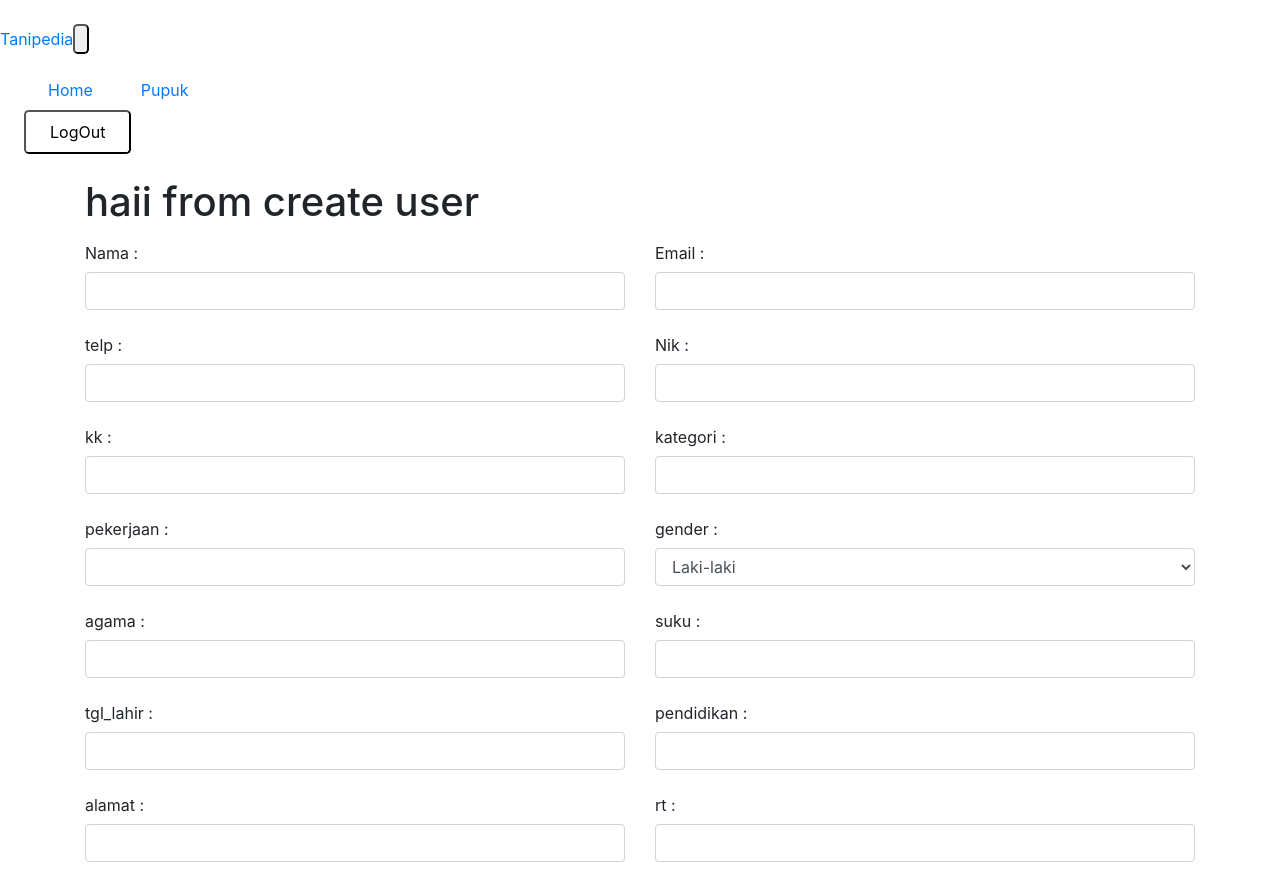
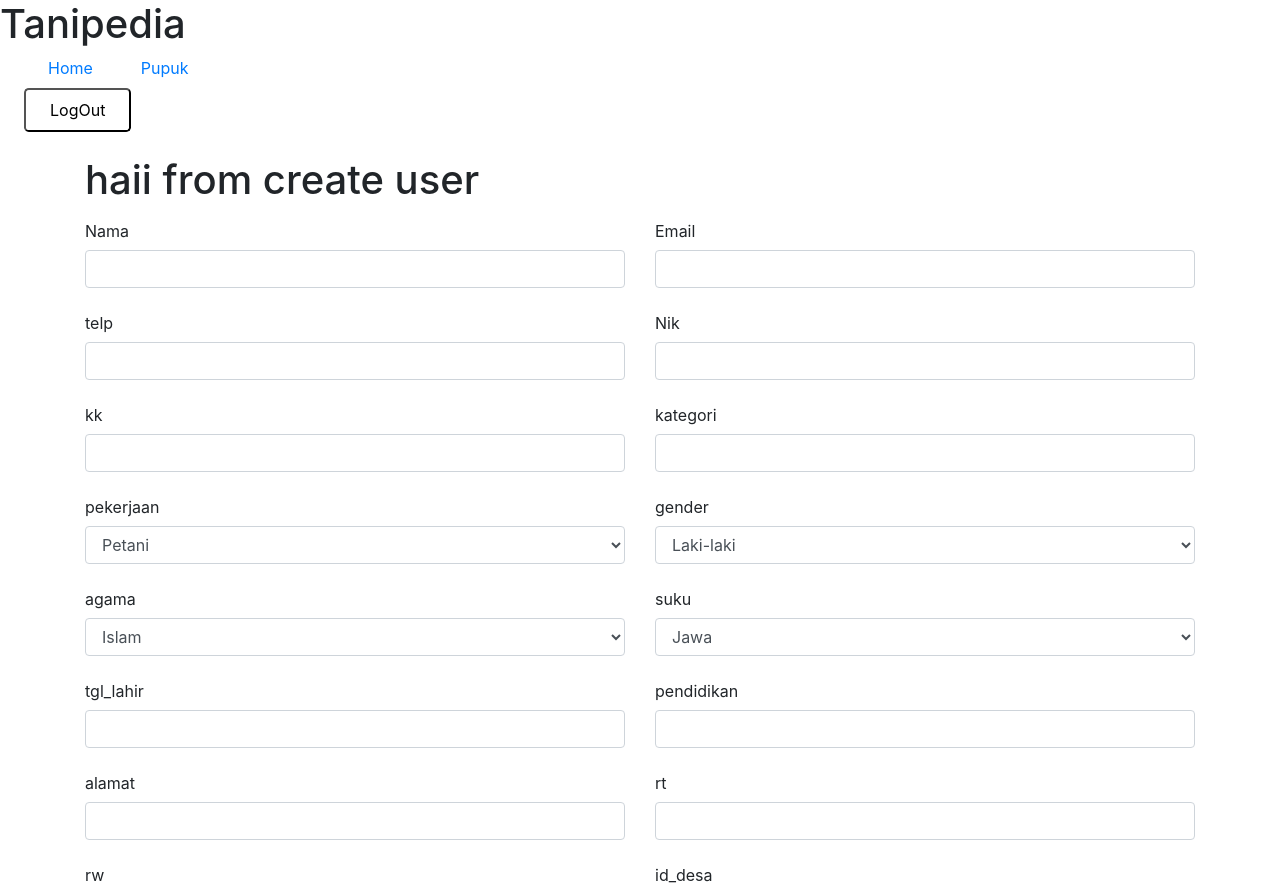
Before and after one commit to maulanairfanf/Learn-React, a React (Create React App) app: page /CreateUser in a window 1280 px wide. Shown: the top 889 px of the page. Built offline with nearby package versions, Linux system fonts and the light colour scheme; sample sign-in values are in the browser's storage.

Commit message:
succes input option user

```diff
--- a/src/component/Detail/DetailUser.js
+++ b/src/component/Detail/DetailUser.js
@@ -30,11 +30,6 @@ const DetailUser = (props) => {
             <td width="10">:</td>
             <td>{props.getUsersDetail.telp}</td>
           </tr>
-          {/* <tr>
-            <td width="200">id</td>
-            <td width="10">:</td>
-            <td>{props.getUsersDetail.id}</td>
-          </tr> */}
           <tr>
             <td width="200">nik</td>
             <td width="10">:</td>
@@ -53,26 +48,72 @@ const DetailUser = (props) => {
           <tr>
             <td width="200">pekerjaan</td>
             <td width="10">:</td>
-            <td>{props.getUsersDetail.pekerjaan}</td>
+            <td>
+              {props.getUsersDetail.pekerjaan === 1000601
+                ? "Petani"
+                : props.getUsersDetail.pekerjaan === 1000602
+                ? "Buruh"
+                : props.getUsersDetail.pekerjaan === 1000603
+                ? "ASN"
+                : props.getUsersDetail.pekerjaan === 1000604
+                ? "Pedagang"
+                : props.getUsersDetail.pekerjaan === 1000605
+                ? "Penyuluh"
+                : props.getUsersDetail.pekerjaan === 1000606
+                ? "Dosen"
+                : props.getUsersDetail.pekerjaan === 1000607
+                ? "Pegawai Swasta"
+                : props.getUsersDetail.pekerjaan === 1000608
+                ? "Honorer"
+                : ""}
+            </td>
           </tr>
           <tr>
             <td width="200">gender</td>
             <td width="10">:</td>
             <td>
-              {props.getUsersDetail.gender === 1
+              {props.getUsersDetail.gender === 1000101
                 ? "laki-laki"
-                : "perempuan"}
+                : props.getUsersDetail.gender === 1000102
+                ? "perempuan"
+                : ""}
             </td>
           </tr>
           <tr>
             <td width="200">agama</td>
             <td width="10">:</td>
-            <td>{props.getUsersDetail.agama}</td>
+            <td>
+              {props.getUsersDetail.agama === 1000201
+                ? "Islam"
+                : props.getUsersDetail.agama === 1000202
+                ? "Kristen"
+                : props.getUsersDetail.agama === 1000203
+                ? "Katolik"
+                : props.getUsersDetail.agama === 1000204
+                ? "Hindu"
+                : props.getUsersDetail.agama === 1000205
+                ? "Budha"
+                : ""}
+            </td>
           </tr>
           <tr>
             <td width="200">suku</td>
             <td width="10">:</td>
-            <td>{props.getUsersDetail.suku}</td>
+            <td>
+              {props.getUsersDetail.suku === 1000501
+                ? "Jawa"
+                : props.getUsersDetail.suku === 1000502
+                ? "Sunda"
+                : props.getUsersDetail.suku === 1000503
+                ? "Lampung"
+                : props.getUsersDetail.suku === 1000504
+                ? "Bugis"
+                : props.getUsersDetail.suku === 1000505
+                ? "Palembang"
+                : props.getUsersDetail.suku === 1000506
+                ? "Padang"
+                : ""}
+            </td>
           </tr>
           <tr>
             <td width="200">tanggal lahir</td>
--- a/src/component/Form/FormComponentPupuk.js
+++ b/src/component/Form/FormComponentPupuk.js
@@ -114,6 +114,7 @@ class FormComponentPupuk extends Component {
             <FormGroup>
               <Field
                 type="text"
+                placeholder="DD-MM-YYYY"
                 name="tgl_distribusi"
                 component={renderField}
                 label="Tanggal Terdistribusi :"
--- a/src/component/Form/FormComponentUser.js
+++ b/src/component/Form/FormComponentUser.js
@@ -11,27 +11,115 @@ const renderField = ({
   label,
   disabled,
   readOnly,
-  value,
   meta: { touched, error, warning },
 }) => (
   <Row>
     <Col md="12">
-      <Label htmlFor="{input}" className="col-form-label">
+      <Label htmlFor="{label}" className="col-form-label">
         {label}
       </Label>
     </Col>
     <Col md="12">
+      {label === "gender" ? (
+        <>
           <Input
             {...input}
             type={type}
             placeholder={placeholder}
             disabled={disabled}
             readOnly={readOnly}
-        // value={value}
           >
-        <option value={1}>Laki-laki</option>
-        <option value={2}>Perempuan</option>
+            <option value={1000101}>Laki-laki</option>
+            <option value={1000102}>Perempuan</option>
           </Input>
+        </>
+      ) : label === "agama" ? (
+        <>
+          <Input
+            {...input}
+            type={type}
+            placeholder={placeholder}
+            disabled={disabled}
+            readOnly={readOnly}
+          >
+            <option value={1000201}>Islam</option>
+            <option value={1000202}>Kristen</option>
+            <option value={1000203}>Katolik</option>
+            <option value={1000204}>Hindu</option>
+            <option value={1000205}>Budha</option>
+          </Input>
+        </>
+      ) : label === "pendidikan" ? (
+        <>
+          <Input
+            {...input}
+            type={type}
+            placeholder={placeholder}
+            disabled={disabled}
+            readOnly={readOnly}
+          >
+            <option value={1000301}>Tidak Sekolah</option>
+            <option value={1000302}>SD</option>
+            <option value={1000303}>SMP</option>
+            <option value={1000304}>S1</option>
+            <option value={1000306}>S2</option>
+            <option value={1000307}>S3</option>
+          </Input>
+        </>
+      ) : label === "suku" ? (
+        <>
+          <Input
+            {...input}
+            type={type}
+            placeholder={placeholder}
+            disabled={disabled}
+            readOnly={readOnly}
+          >
+            <option value={1000501}>Jawa</option>
+            <option value={1000502}>Sunda</option>
+            <option value={1000503}>Lampung</option>
+            <option value={1000504}>Bugis</option>
+            <option value={1000505}>Palembang</option>
+            <option value={1000501}>Padang</option>
+          </Input>
+        </>
+      ) : label === "pekerjaan" ? (
+        <>
+          <Input
+            {...input}
+            type={type}
+            placeholder={placeholder}
+            disabled={disabled}
+            readOnly={readOnly}
+          >
+            <option value={1000601}>Petani</option>
+            <option value={1000602}>Buruh</option>
+            <option value={1000603}>ASN</option>
+            <option value={1000604}>Pedagang</option>
+            <option value={1000605}>Penyuluh</option>
+            <option value={1000606}>Dosen</option>
+            <option value={1000001}>Pegawai Swasta</option>
+            <option value={1000002}>Honorer</option>
+          </Input>
+        </>
+      ) : (
+        <>
+          <Input
+            {...input}
+            type={type}
+            placeholder={placeholder}
+            disabled={disabled}
+            readOnly={readOnly}
+          ></Input>
+        </>
+      )}
+
+      {/*
+        <option value={1000401}>A</option>
+        <option value={1000402}>B</option>
+        <option value={1000403}>AB</option>
+         */}
+
       {touched &&
         ((error && <p style={{ color: "red" }}>{error}</p>) ||
           (warning && <p style={{ color: "brown" }}>{warning}</p>))}
@@ -67,7 +155,6 @@ const mapStateToProps = (state) => {
 };
 
 class FormComponentUser extends Component {
-
   render() {
     return (
       <form onSubmit={this.props.handleSubmit}>
@@ -78,7 +165,7 @@ class FormComponentUser extends Component {
                 type="text"
                 name="nama"
                 component={renderField}
-                label="Nama :"
+                label="Nama"
               />
             </FormGroup>
           </Col>
@@ -89,7 +176,7 @@ class FormComponentUser extends Component {
                 type="text"
                 name="email"
                 component={renderField}
-                label="Email :"
+                label="Email"
               />
             </FormGroup>
           </Col>
@@ -100,7 +187,7 @@ class FormComponentUser extends Component {
                 type="text"
                 name="telp"
                 component={renderField}
-                label="telp :"
+                label="telp"
               />
             </FormGroup>
           </Col>
@@ -111,19 +198,14 @@ class FormComponentUser extends Component {
                 type="text"
                 name="nik"
                 component={renderField}
-                label="Nik :"
+                label="Nik"
               />
             </FormGroup>
           </Col>
 
           <Col md={6}>
             <FormGroup>
-              <Field
-                type="text"
-                name="kk"
-                component={renderField}
-                label="kk :"
-              />
+              <Field type="text" name="kk" component={renderField} label="kk" />
             </FormGroup>
           </Col>
 
@@ -133,7 +215,7 @@ class FormComponentUser extends Component {
                 type="text"
                 name="kategori"
                 component={renderField}
-                label="kategori :"
+                label="kategori"
               />
             </FormGroup>
           </Col>
@@ -141,10 +223,10 @@ class FormComponentUser extends Component {
           <Col md={6}>
             <FormGroup>
               <Field
-                type="text"
+                type="select"
                 name="pekerjaan"
                 component={renderField}
-                label="pekerjaan :"
+                label="pekerjaan"
               />
             </FormGroup>
           </Col>
@@ -152,12 +234,10 @@ class FormComponentUser extends Component {
           <Col md={6}>
             <FormGroup>
               <Field
-                type="text"
-                label="gender : "
+                label="gender"
                 type="select"
                 name="gender"
                 component={renderField}
-                placeholder="laki - laki / perempuan"
               />
             </FormGroup>
           </Col>
@@ -165,10 +245,10 @@ class FormComponentUser extends Component {
           <Col md={6}>
             <FormGroup>
               <Field
-                type="text"
+                type="select"
                 name="agama"
                 component={renderField}
-                label="agama :"
+                label="agama"
               />
             </FormGroup>
           </Col>
@@ -176,10 +256,10 @@ class FormComponentUser extends Component {
           <Col md={6}>
             <FormGroup>
               <Field
-                type="text"
+                type="select"
                 name="suku"
                 component={renderField}
-                label="suku :"
+                label="suku"
               />
             </FormGroup>
           </Col>
@@ -190,7 +270,7 @@ class FormComponentUser extends Component {
                 type="text"
                 name="tgl_lahir"
                 component={renderField}
-                label="tgl_lahir :"
+                label="tgl_lahir"
               />
             </FormGroup>
           </Col>
@@ -201,7 +281,7 @@ class FormComponentUser extends Component {
                 type="text"
                 name="pendidikan"
                 component={renderField}
-                label="pendidikan :"
+                label="pendidikan"
               />
             </FormGroup>
           </Col>
@@ -212,30 +292,20 @@ class FormComponentUser extends Component {
                 type="text"
                 name="alamat"
                 component={renderField}
-                label="alamat :"
+                label="alamat"
               />
             </FormGroup>
           </Col>
 
           <Col md={6}>
             <FormGroup>
-              <Field
-                type="text"
-                name="rt"
-                component={renderField}
-                label="rt :"
-              />
+              <Field type="text" name="rt" component={renderField} label="rt" />
             </FormGroup>
           </Col>
 
           <Col md={6}>
             <FormGroup>
-              <Field
-                type="text"
-                name="rw"
-                component={renderField}
-                label="rw :"
-              />
+              <Field type="text" name="rw" component={renderField} label="rw" />
             </FormGroup>
           </Col>
 
@@ -245,7 +315,7 @@ class FormComponentUser extends Component {
                 type="text"
                 name="id_desa"
                 component={renderField}
-                label="id_desa :"
+                label="id_desa"
               />
             </FormGroup>
           </Col>
@@ -255,7 +325,7 @@ class FormComponentUser extends Component {
                 type="text"
                 name="id_kecamatan"
                 component={renderField}
-                label="id_kecamatan :"
+                label="id_kecamatan"
               />
             </FormGroup>
           </Col>
@@ -265,7 +335,7 @@ class FormComponentUser extends Component {
                 type="text"
                 name="id_kabupaten"
                 component={renderField}
-                label="id_kabupaten :"
+                label="id_kabupaten"
               />
             </FormGroup>
           </Col>
@@ -276,7 +346,7 @@ class FormComponentUser extends Component {
                 type="text"
                 name="id_provinsi"
                 component={renderField}
-                label="id_provinsi :"
+                label="id_provinsi"
               />
             </FormGroup>
           </Col>
@@ -287,7 +357,7 @@ class FormComponentUser extends Component {
                 type="text"
                 name="kodepos"
                 component={renderField}
-                label="kodepos :"
+                label="kodepos"
               />
             </FormGroup>
           </Col>
@@ -298,7 +368,7 @@ class FormComponentUser extends Component {
                 type="text"
                 name="facebook"
                 component={renderField}
-                label="facebook :"
+                label="facebook"
               />
             </FormGroup>
           </Col>
--- a/src/component/Sidebar/Sidebar.js
+++ b/src/component/Sidebar/Sidebar.js
@@ -6,34 +6,57 @@ export const SideBar = () => {
   const [active, setActive] = useState(false);
 
   return (
+    <>
       <div>
-      <div className="flex flex-col w-full md:w-64 text-gray-700 bg-white dark-mode:text-gray-200 dark-mode:bg-gray-800 flex-shrink-0">
-        <div className="flex-shrink-0 px-8 py-4 flex flex-row items-center justify-between border-b-2 border-gray-300">
+        <h1>Tanipedia</h1>
+        {/* <nav id="sidebar">
+          <div class="sidebar-header">
+            <h3>Collapsible Sidebar</h3>
+          </div>
+
+          <ul class="list-unstyled components">
+            <li class="active">
+              <a href="#">Home</a>
+            </li>
+            <li>
+              <a href="#">About</a>
+            </li>
+            <li>
               <a
-            href="#"
-            className="text-lg font-semibold tracking-widest text-gray-900 rounded-lg dark-mode:text-white focus:outline-none focus:shadow-outline"
+                href="#homeSubmenu"
+                data-toggle="collapse"
+                aria-expanded="false"
               >
-            Tanipedia
+                Pages
               </a>
-          <button
-            onClick={() => setActive(!active)}
-            className={
-              active
-                ? " md:hidden rounded-lg focus:outline-none focus:shadow-outline transition duration-700 ease-in-out transform rotate-0"
-                : "md:hidden rounded-lg focus:outline-none focus:shadow-outline transition duration-700 ease-in-out transform rotate-180"
-            }
-          >
-            <svg fill="currentColor" viewBox="0 0 20 20" className="w-6 h-6">
-              <path
-                className={active ? "" : "hidden"}
-                d="M3 5a1 1 0 011-1h12a1 1 0 110 2H4a1 1 0 01-1-1zM3 10a1 1 0 011-1h12a1 1 0 110 2H4a1 1 0 01-1-1zM9 15a1 1 0 011-1h6a1 1 0 110 2h-6a1 1 0 01-1-1z"
-              ></path>
-              <path
-                className={active ? "hidden" : ""}
-                d="M4.293 4.293a1 1 0 011.414 0L10 8.586l4.293-4.293a1 1 0 111.414 1.414L11.414 10l4.293 4.293a1 1 0 01-1.414 1.414L10 11.414l-4.293 4.293a1 1 0 01-1.414-1.414L8.586 10 4.293 5.707a1 1 0 010-1.414z"
-              ></path>
-            </svg>
+              <ul class="collapse list-unstyled" id="homeSubmenu">
+                <li>
+                  <a href="#">Page</a>
+                </li>
+                <li>
+                  <a href="#">Page</a>
+                </li>
+                <li>
+                  <a href="#">Page</a>
+                </li>
+              </ul>
+            </li>
+            <li>
+              <a href="#">Portfolio</a>
+            </li>
+            <li>
+              <a href="#">Contact</a>
+            </li>
+          </ul>
+        </nav>
+
+        <div id="content">
+          <button type="button" id="sidebarCollapse" class="navbar-btn">
+            <span></span>
+            <span></span>
+            <span></span>
           </button>
+        </div> */}
       </div>
       <nav
         className={
@@ -45,8 +68,7 @@ export const SideBar = () => {
         <Item />
         <Logout />
       </nav>
-      </div>
-    </div>
+    </>
   );
 };
 
--- a/src/component/Table/TableComponentPupuk.js
+++ b/src/component/Table/TableComponentPupuk.js
@@ -17,8 +17,10 @@ const handleClick = (dispatch, id) => {
   }).then((willDelete) => {
     if (willDelete) {
       dispatch(deletePupuk(id));
-      swal("Data User Sukses dihapus", {
+      swal({
+        title: "Berhasil Delete Pupuk!",
         icon: "success",
+        button: "Oke",
       });
     }
   });
--- a/src/component/Table/TableComponentUser.js
+++ b/src/component/Table/TableComponentUser.js
@@ -17,9 +17,10 @@ const handleClick = (dispatch, id, nama) => {
   }).then((willDelete) => {
     if (willDelete) {
       dispatch(deleteUser(id));
-
-      swal("Data User Sukses dihapus", {
+      swal({
+        title: "Berhasil Delete User!",
         icon: "success",
+        button: "Oke",
       });
     }
   });
--- a/src/pages/AuthPages/Login.js
+++ b/src/pages/AuthPages/Login.js
@@ -51,7 +51,7 @@ function Login(props) {
           response.data.data.api_token,
           response.data.data.username
         );
-        props.history.push("/Home");
+        props.history.push("/");
         window.location.reload();
       })
       .catch(function (error) {
--- a/src/pages/PrivatePages/Home/EditUser.js
+++ b/src/pages/PrivatePages/Home/EditUser.js
@@ -26,14 +26,12 @@ class EditUser extends Component {
       if (this.props.errorResponseDataUser) {
         swal("Failed!", this.props.errorResponseDataUser, "error");
       } else {
-        swal(
-          "User Updated!",
-          "Nama : " +
-            this.props.getResponseDataUser.nama +
-            " , nik : " +
-            this.props.getResponseDataUser.nik,
-          "success"
-        );
+        swal({
+          title: "User Updated !",
+
+          icon: "success",
+          button: "Oke",
+        });
       }
     }
     return (
```
Also changed, not shown: src/component/Sidebar/Logout.js (+8 -4 lines), src/pages/PrivatePages/Home/CreateUser.js (+6 -2 lines), src/pages/PrivatePages/Pupuk/EditPupuk.js (+5 -8 lines), 1 other file (tests, documents, lock files or other folders). Lines whose indentation alone changed are shown as unchanged.
